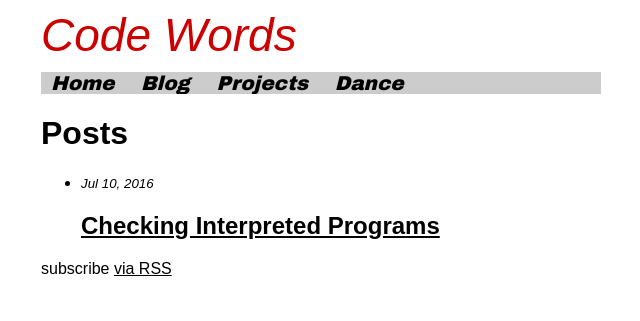
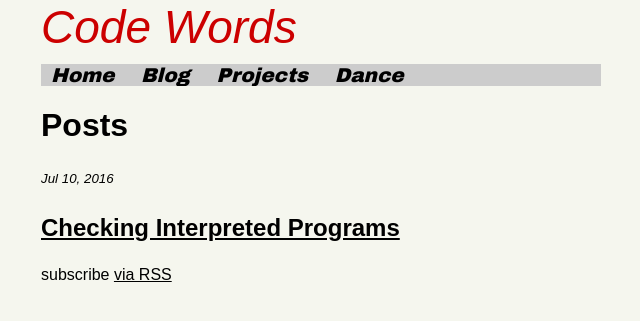
Before and after one commit to shang-lin/shang-lin.github.io, a Jekyll site: the page built from blog/index.html, in a window 1280 px wide. Shown: the top 321 px of the page, without its empty margins (319-959 px from the left). Built offline with Jekyll 4.4.1, drawn with Linux system fonts in a browser that asks for light colours; some web fonts are replaced.

Commit message:
Changed line endings. Remove <style></style> tags. Adjusted spacing. Increased line-height of ul.post-list. Added highlighting to hover behavior of post-links.

```diff
--- a/css/main.css
+++ b/css/main.css
@@ -1,6 +1,5 @@
  /* Main stylesheet for http://www.shang-lin.com. */
 
- <style>
 body {
 		text-align: center;
 		font-family: sans-serif;
@@ -18,6 +17,7 @@ div#logo {
     margin-bottom: 10px;
 
 }
+
 div#main {
 		margin-left: auto;
 		margin-right: auto;
@@ -83,6 +83,7 @@ div#logo {
 		list-style-type: none;
 		padding: 0;
 }
+
 ul.linklist li {
 		margin-bottom: 10px;
 }
@@ -92,4 +93,16 @@ div#logo {
     font-size: 10pt;
 }
 
-  </style>
+ul.post-list {
+    list-style-type: none;
+    line-height: 1.5;
+    padding-left: 0;
+}
+
+a.post-link {
+    text-decoration: underline;
+}
+
+a.post-link:hover {
+    background-color: yellow;
+}
```
Lines whose indentation alone changed are shown as unchanged.
